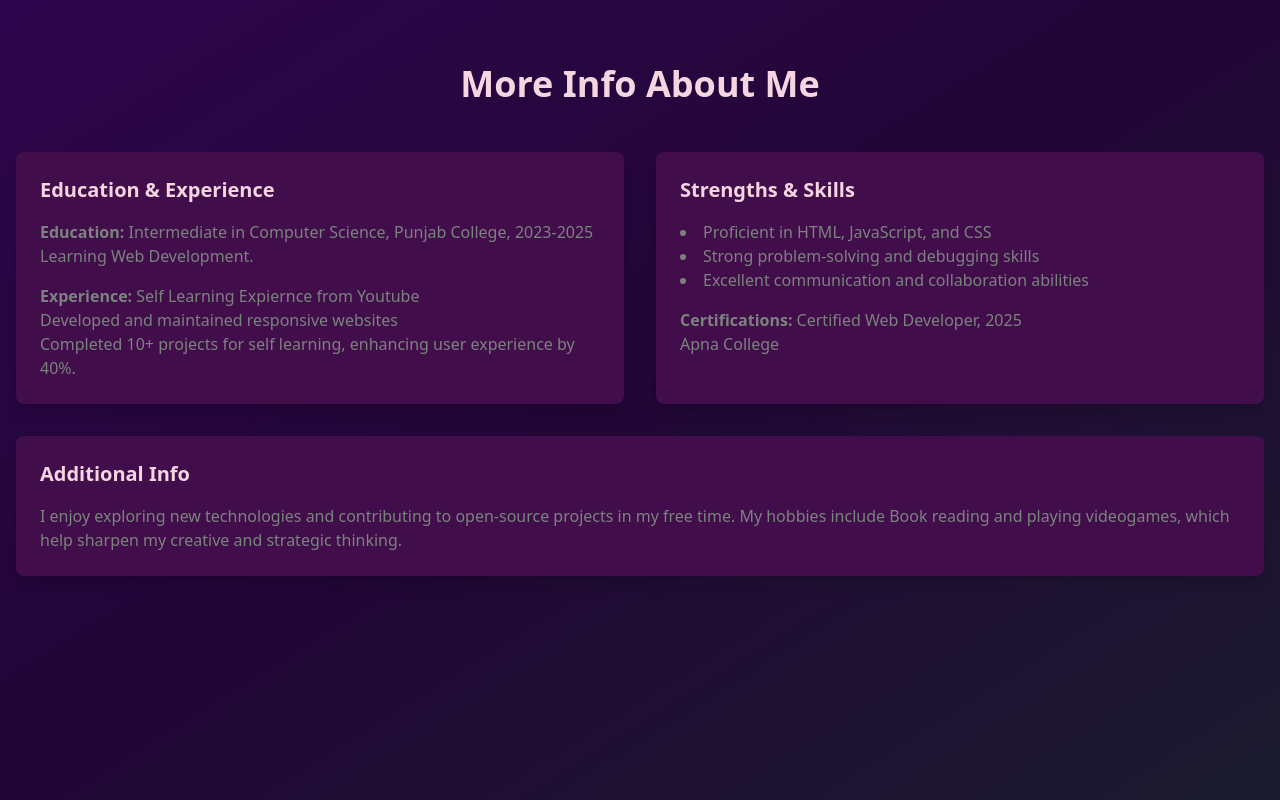
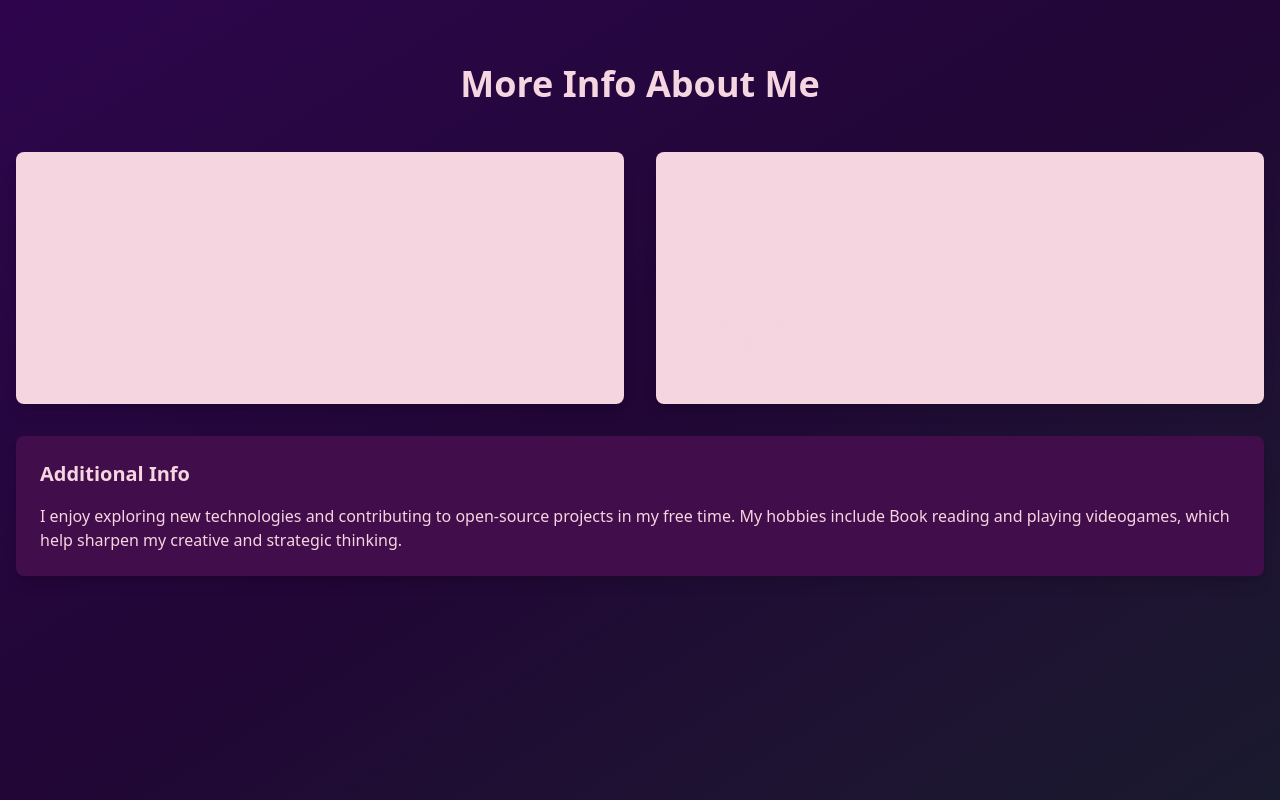
Before and after one commit to TahaProCode/MTaha, a React (Vite) app: page /More in a window 1280 px wide. Built offline with nearby package versions, Linux system fonts and the light colour scheme.

Commit message:
Update More.jsx

```diff
--- a/src/components/More.jsx
+++ b/src/components/More.jsx
@@ -24,7 +24,7 @@ export const MoreInfoSection = () => {
         <div className="grid grid-cols-1 md:grid-cols-2 gap-8">
           {/* Education & Experience */}
           <motion.div
-            className="bg-[#420D4B] p-6 rounded-lg shadow-lg"
+            className="bg-[#F5D5E0] p-6 rounded-lg shadow-lg"
             initial={{ y: 50, opacity: 0 }}
             animate={{ y: 0, opacity: 1 }}
             transition={{ duration: 0.6, delay: 0.2 }}
@@ -32,13 +32,13 @@ export const MoreInfoSection = () => {
             <h3 className="text-xl font-semibold text-[#F5D5E0] mb-4">
               Education & Experience
             </h3>
-            <p className="text-[#7B837E]">
+            <p className="text-[#F5D5E0]">
               <strong>Education:</strong> Intermediate in Computer Science,
               Punjab College, 2023-2025
               <br />
               Learning Web Development.
             </p>
-            <p className="text-[#7B837E] mt-4">
+            <p className="text-[#F5D5E0] mt-4">
               <strong>Experience:</strong> Self Learning Expiernce from Youtube
               <br />
               Developed and maintained responsive websites
@@ -50,7 +50,7 @@ export const MoreInfoSection = () => {
 
           {/* Strengths & Skills */}
           <motion.div
-            className="bg-[#420D4B] p-6 rounded-lg shadow-lg"
+            className="bg-[#F5D5E0] p-6 rounded-lg shadow-lg"
             initial={{ y: 50, opacity: 0 }}
             animate={{ y: 0, opacity: 1 }}
             transition={{ duration: 0.6, delay: 0.4 }}
@@ -58,12 +58,12 @@ export const MoreInfoSection = () => {
             <h3 className="text-xl font-semibold text-[#F5D5E0] mb-4">
               Strengths & Skills
             </h3>
-            <ul className="text-[#7B837E] list-disc list-inside">
+            <ul className="text-[#F5D5E0] list-disc list-inside">
               <li>Proficient in HTML, JavaScript, and CSS</li>
               <li>Strong problem-solving and debugging skills</li>
               <li>Excellent communication and collaboration abilities</li>
             </ul>
-            <p className="text-[#7B837E] mt-4">
+            <p className="text-[#F5D5E0] mt-4">
               <strong>Certifications:</strong> Certified Web Developer, 2025
               <br />
               Apna College
@@ -81,7 +81,7 @@ export const MoreInfoSection = () => {
           <h3 className="text-xl font-semibold text-[#F5D5E0] mb-4">
             Additional Info
           </h3>
-          <p className="text-[#7B837E]">
+          <p className="text-[#F5D5E0]">
             I enjoy exploring new technologies and contributing to open-source
             projects in my free time. My hobbies include Book reading and
             playing videogames, which help sharpen my creative and strategic
```
